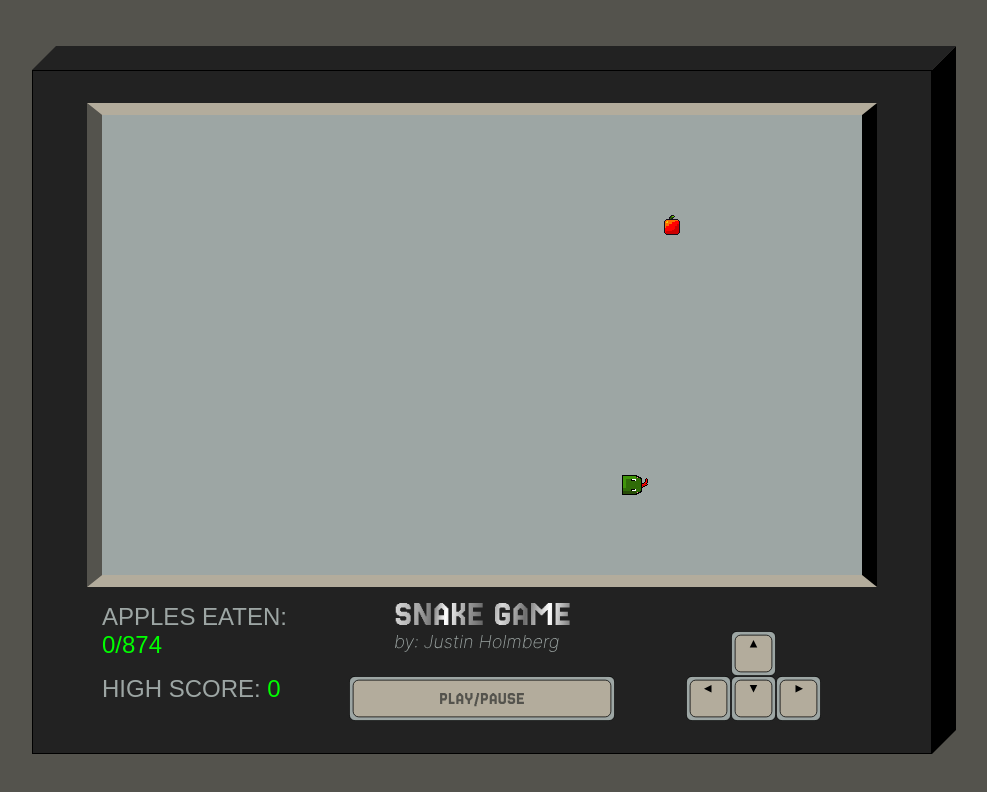
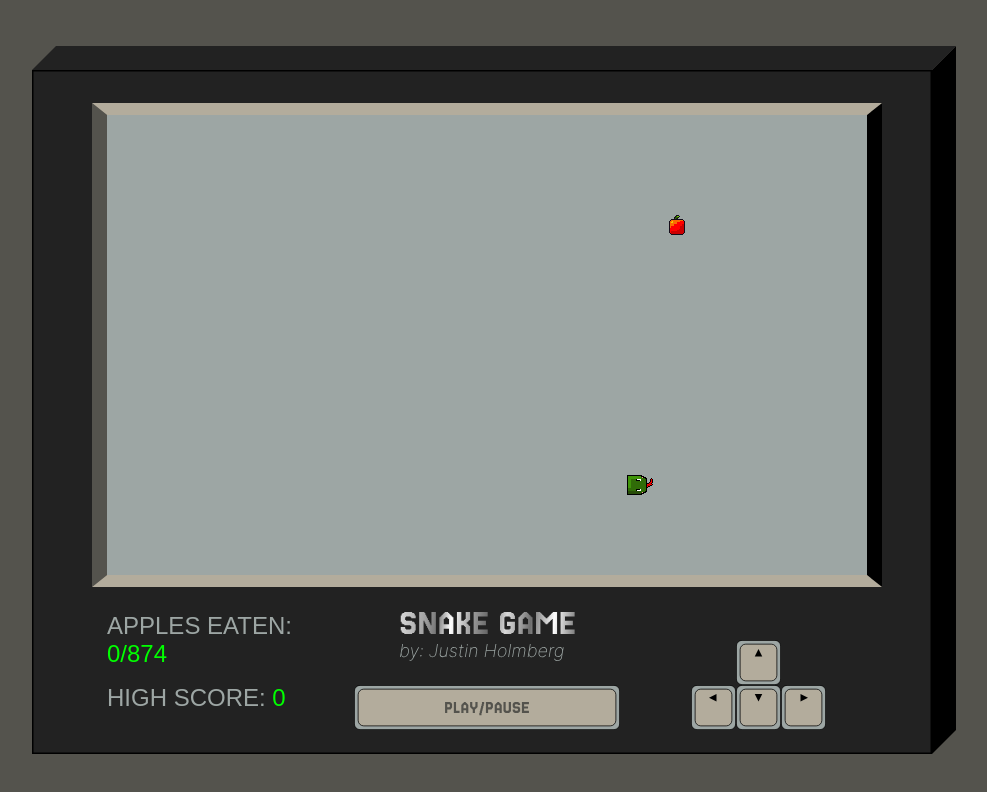
Before and after one commit to jholmbe/snake-game, a plain HTML site: page index.html in a window 1280 px wide. Shown: the whole page, without its empty margins (146-1133 px from the left). Drawn offline with Linux system fonts and the light colour scheme; a web font is replaced by a local one.

Commit message:
Refactored all HTML and CSS with intention to make cleaner, efficient, and not responsive yet.

```diff
--- a/index.html
+++ b/index.html
@@ -10,77 +10,28 @@
     <link href="https://fonts.googleapis.com/css2?family=Jersey+25&display=swap" rel="stylesheet">
 </head>
 <body>
-    <div id="tv-container">
-        <div id="tv-top">
-            <svg xmlns="http://www.w3.org/2000/svg" width="900" height="24" viewBox="0 0 900 24" fill="none">
-                <path d="M900 24V0H24V24H900Z" fill="#222222"/>
-                <path d="M0 24H24V0L0 24Z" fill="#222222"/>
-            </svg>
+    <div class="game-container">
+        <canvas id="game-canvas" width="760" height="460"></canvas>
+        <div id="game-overlay">
+            <img src="images/play-button.svg"/>
         </div>
-        <div id="tv-corner">
-            <svg xmlns="http://www.w3.org/2000/svg" width="24" height="24" viewBox="0 0 24 24" fill="none">
-                <path d="M24 0V24H0L24 0Z" fill="black"/>
-                <path d="M24 -3.57628e-07H-9.53674e-07V24L24 -3.57628e-07Z" fill="#222222"/>
-            </svg>
+        <div class="control-container">
+            <div class="column-container">
+                <div class="score-count">
+                    APPLES EATEN: <span id="score" class="score-color">0/874</span>
                 </div>
-        <div id="tv-screen">
-            <div id="screen-container">
-                <div id="screen-top">
-                    <div id="TLC">
-                        <svg xmlns="http://www.w3.org/2000/svg" width="15" height="12" viewBox="0 0 15 12" fill="none">
-                            <path d="M-3.57628e-07 0V12H15L-3.57628e-07 0Z" fill="#54534D"/>
-                            <path d="M0 0H15V12L0 0Z" fill="#B3AC9C"/>
-                        </svg>
-                    </div>
-                    <div id="TM"></div>
-                    <div id="TRC">
-                        <svg xmlns="http://www.w3.org/2000/svg" width="15" height="12" viewBox="0 0 15 12" fill="none">
-                            <path d="M15 0V12H0L15 0Z" fill="black"/>
-                            <path d="M15 -1.78814e-07H0V12L15 -1.78814e-07Z" fill="#B3AC9C"/>
-                        </svg>
+                <div class="score-count">
+                    HIGH SCORE: <span id="peak" class="score-color">0</span>
                 </div>
             </div>
-                <div id="screen-mid">
-                    <div id="ML"></div>
-                    <canvas id="gameCanvas" width="760" height="460"></canvas>
-                    <div id="gameOverlay">
-                        <img src="images/play-button.svg"/>
-                    </div>
-                    <div id="MR"></div>
-                </div>
-                <div id="screen-bot">
-                    <div id="BLC">
-                        <svg xmlns="http://www.w3.org/2000/svg" width="15" height="12" viewBox="0 0 15 12" fill="none">
-                            <path d="M0 12V-6.25849e-07H15L0 12Z" fill="#54534D"/>
-                            <path d="M0 12H15V0L0 12Z" fill="#B3AC9C"/>
-                        </svg>
-                    </div>
-                    <div id="BM"></div>
-                    <div id="BRC">
-                        <svg xmlns="http://www.w3.org/2000/svg" width="15" height="12" viewBox="0 0 15 12" fill="none">
-                            <path d="M15 12V-3.8743e-07H0L15 12Z" fill="black"/>
-                            <path d="M15 12H0V0L15 12Z" fill="#B3AC9C"/>
-                        </svg>
-                    </div>
-                </div>
-            </div>
-            <div id="control-container">
-                <div id="scoring-container-left">
-                    <div id="score-container">
-                        APPLES EATEN: <span id="score">0/874</span>
-                    </div>
-                    <div id="peak-container">
-                        HIGH SCORE: <span id="peak">0</span>
-                    </div>
-                </div>
-                <div id="name-container">
+            <div class="column-container name-container">
                 <img src="/images/snakegamelogo.svg"/>
                 <span>
                     <img id="spacebar-img" src="images/spacebar-up.svg"/>
                 </span>
             </div>
-                <div id="ak-container">
-                    <div id="arrow-key-container">
+            <div class="arrow-keys-container">
+                <div class="column-container arrow-keys">
                     <div></div>
                     <div><img id="arrow-up-img" src="images/up-arrow-up.svg"/></div>
                     <div></div>
@@ -91,13 +42,6 @@
             </div>
         </div>
     </div>
-        <div id="tv-right">
-            <svg xmlns="http://www.w3.org/2000/svg" width="24" height="684" viewBox="0 0 24 684" fill="none">
-                <path d="M0 0H24V660H0V0Z" fill="black"/>
-                <path d="M8.9407e-07 684L0 660H24L8.9407e-07 684Z" fill="black"/>
-            </svg>
-        </div>
-    </div>
     <script src="script.js"></script>
 </body>
 </html>
--- a/script.js
+++ b/script.js
@@ -1,12 +1,12 @@
 // Canvas width = 760, height = 460
-const canvas = document.getElementById("gameCanvas");
+const canvas = document.getElementById("game-canvas");
 const ctx = canvas.getContext("2d");
 
 // Repeatedly updated elements
-const scoreDisplay = document.getElementById('score');
-const peakDisplay = document.getElementById('peak');
+const scoreDisplay = document.getElementById("score");
+const peakDisplay = document.getElementById("peak");
 const spacebar = document.getElementById("spacebar-img");
-const gameCover = document.getElementById("gameOverlay");
+const gameCover = document.getElementById("game-overlay");
 
 // Game assets
 const appleImg = new Image();
--- a/style.css
+++ b/style.css
@@ -1,92 +1,51 @@
-body {
+:root {
+    --canvas-top: 69px;
+    --canvas-left: 75px;
+}
+body, html {
     display: flex;
     justify-content: center;
     align-items: center;
     background: #54534D;
+    min-height: 100vh;
     margin: 0;
-    min-height: 100vh;
+    padding: 0;
+}
+.game-container {
+    background-image: url("images/background.svg");
+    width: 924px;
+    height: 708px;
+    position: relative;
 }
 canvas {
-    padding: 0;
-    margin: 0;
     background-color: #9DA6A4;
+    position: absolute;
+    top: var(--canvas-top);
+    left: var(--canvas-left);
+    z-index: 1;
 }
-#tv-container {
+#game-overlay {
+    position: absolute;
+    top: var(--canvas-top);
+    left: var(--canvas-left);
+    width: 760px;
+    height: 460px;
+    background: rgba(0,0,0,0.5);
+    display: none;
+    justify-content: center;
+    align-items: center;
+    z-index: 2;
+}
+.control-container {
+    position: absolute;
+    top: 550px;
+    left: var(--canvas-left);
     display: flex;
-    justify-content: center;
-    align-items: flex-start;
-    align-content: flex-start;
-    flex-wrap: wrap;
-    gap: 0;
-}
-#tv-screen {
-    width: 900px;
-    height: 684px;
-    flex-shrink: 0;
-    border: 1.5px solid #000;
-    background: #222;
-    display: flex;
-    box-sizing: border-box;
-    align-items: center;
-    padding-top: 32px;
-    flex-direction: column;
-}
-#tv-container svg {
-    display: block;
-}
-#screen-container {
-    display: flex;
-    width: 790px;
-    flex-direction: column;
-    align-items: flex-start;
-}
-#screen-top {
-    display: flex;
-    justify-content: center;
-    align-items: flex-start;
-    align-self: stretch;
-}
-#TM {
-    height: 12px;
-    width: 760px;
-    align-self: stretch;
-    background: #B3AC9C;
-}
-#screen-mid {
-    display: flex;
-    justify-content: center;
-    align-items: flex-start;
-    align-self: stretch;
-}
-#ML {
-    width: 15px;
-    height: 460px;
-    background: #54534D;
-    position: relative;
-}
-#MR {
-    width: 15px;
-    height: 460px;
-    background: #000;
-}
-#screen-bot {
-    display: flex;
-    justify-content: center;
-    align-items: flex-start;
-    align-self: stretch;
-}
-#BM {
-    height: 12px;
-    width: 760px;
-    background: #B3AC9C;
-}
-#control-container {
-    display: flex;
-    flex: 1;
+    height: auto;
     width: 760px;
     flex-wrap: nowrap;
 }
-#score-container, #peak-container{
+.score-count {
     color: #9DA6A4;
     font-family: "Jersey 25", sans-serif;
     font-weight: 400;
@@ -94,27 +53,25 @@ canvas {
     font-size: 24px;
     padding-top: 16px;
 }
-#score, #peak{
+.score-color {
     color: rgb(0,255,0);
 }
-#scoring-container-left, #name-container, #arrow-key-container {
+.column-container {
     display: flex;
     flex-direction: column;
     flex: 1;
 }
-#name-container {
+.name-container {
     align-items: center;
     padding-top: 16px;
+    gap: 24px;
     flex: 1.5;
 }
-#name-container span {
-    padding-top: 24px;
-}
-#ak-container {
+.arrow-keys-container {
     display: flex;
     flex: 1;
 }
-#arrow-key-container {
+.arrow-keys {
     justify-content: center;
     padding-top: 44px;
     display: grid;
@@ -122,13 +79,3 @@ canvas {
     grid-template-rows: repeat(2, 45px);
     gap: 0;
 }
-#gameOverlay {
-    position: absolute;
-    width: 760px;
-    height: 460px;
-    background: rgba(0,0,0,0.5);
-    display: none;
-    justify-content: center;
-    align-items: center;
-    z-index: 10;
-}
```
Also changed, not shown: images/background.svg (renamed from background.svg). Lines whose indentation alone changed are shown as unchanged.
